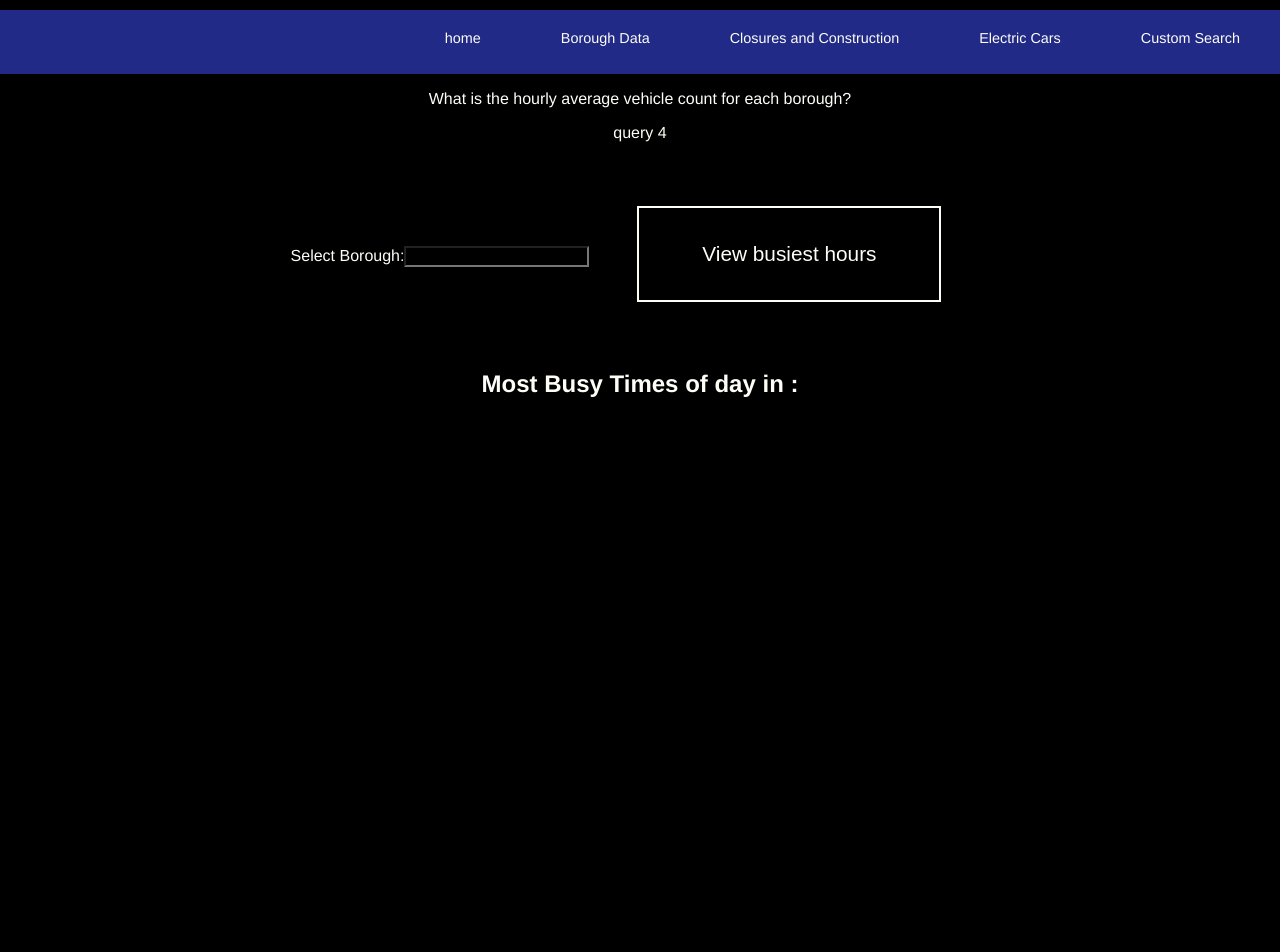
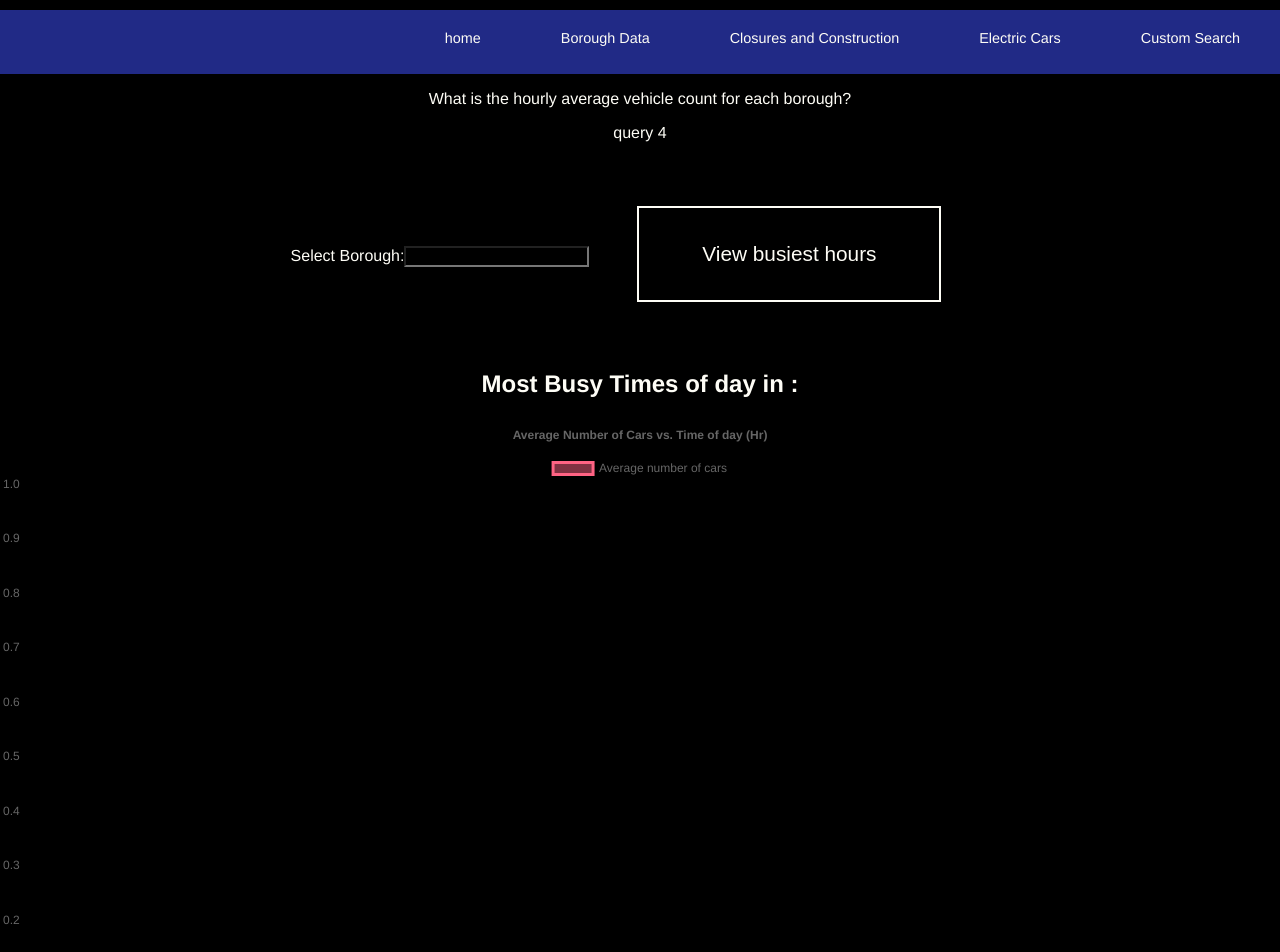
Before and after one commit to shannonharrison118/cis4301g5, a React (Create React App) app in the folder client/: page /closure in a window 1280 px wide. Shown: the top 952 px of the page. Before the commit the page ends 810 px from the top, so only its background shows below. Built offline with nearby package versions, Linux system fonts and the light colour scheme.

Commit message:
busy boroughs graph works

```diff
--- a/client/src/pages/closure.js
+++ b/client/src/pages/closure.js
@@ -1,6 +1,17 @@
 import React, { useState } from 'react';
 import { Link } from 'react-router-dom';
 import {Navbar} from '../components/navbar.js';
+import {
+  Chart as ChartJS,
+  CategoryScale,
+  LinearScale,
+  PointElement,
+  LineElement,
+  Title,
+  Tooltip,
+  Legend,
+} from 'chart.js';
+import { Line } from 'react-chartjs-2';
 import axios from 'axios';
 import '../App.css';
 
@@ -19,6 +30,70 @@ function Query4() {
       console.error(error);
     }
   };
+
+  const labels = ['0', '1', '2', '3', '4', '5', '6', '7', '8', '9', '10', '11', '12', '13', '14', '15', '16', '17', '18', '19', '20', '21', '22', '23'];
+  const chartData = {
+    labels,
+    datasets: [
+      {
+        label: 'Average number of cars',
+        data: mostBusy.map((data) => data.avg_cars),
+        borderColor: 'rgb(255, 99, 132)',
+        backgroundColor: 'rgba(255, 99, 132, 0.5)',
+        yAxisID: "y"
+      },
+    ],
+  };
+
+  const chartOptions = {
+    responsive: true,
+    interaction: {
+      mode: 'index',
+      intersect: false,
+    },
+    plugins: {
+      legend: {
+        position: 'top',
+      },
+      title: {
+        display: true,
+        text: 'Average Number of Cars vs. Time of day (Hr)',
+      },
+    },
+    scales: {
+      y:
+      {
+        type: 'linear',
+        display: true,
+        position: 'left'
+        [{
+        //
+          scaleLabel: {
+            display: true,
+            labelString: 'Average Number of Cars'
+          }
+        }]
+      },
+    },
+    options: {
+      responsive: true,
+      maintainAspectRatio: false,
+      layout: {
+        autoPadding: true
+      }
+    }
+  };
+//}
+
+ChartJS.register(
+  CategoryScale,
+  LinearScale,
+  PointElement,
+  LineElement,
+  Title,
+  Tooltip,
+  Legend
+);
 
   return (
     <div className="App">
@@ -46,6 +121,7 @@ function Query4() {
           </li>
         ))}
       </ul>
+      {Object.keys(chartData).length > 0 && <Line data={chartData} options={chartOptions} />}
     </div>
   );
 }
```
